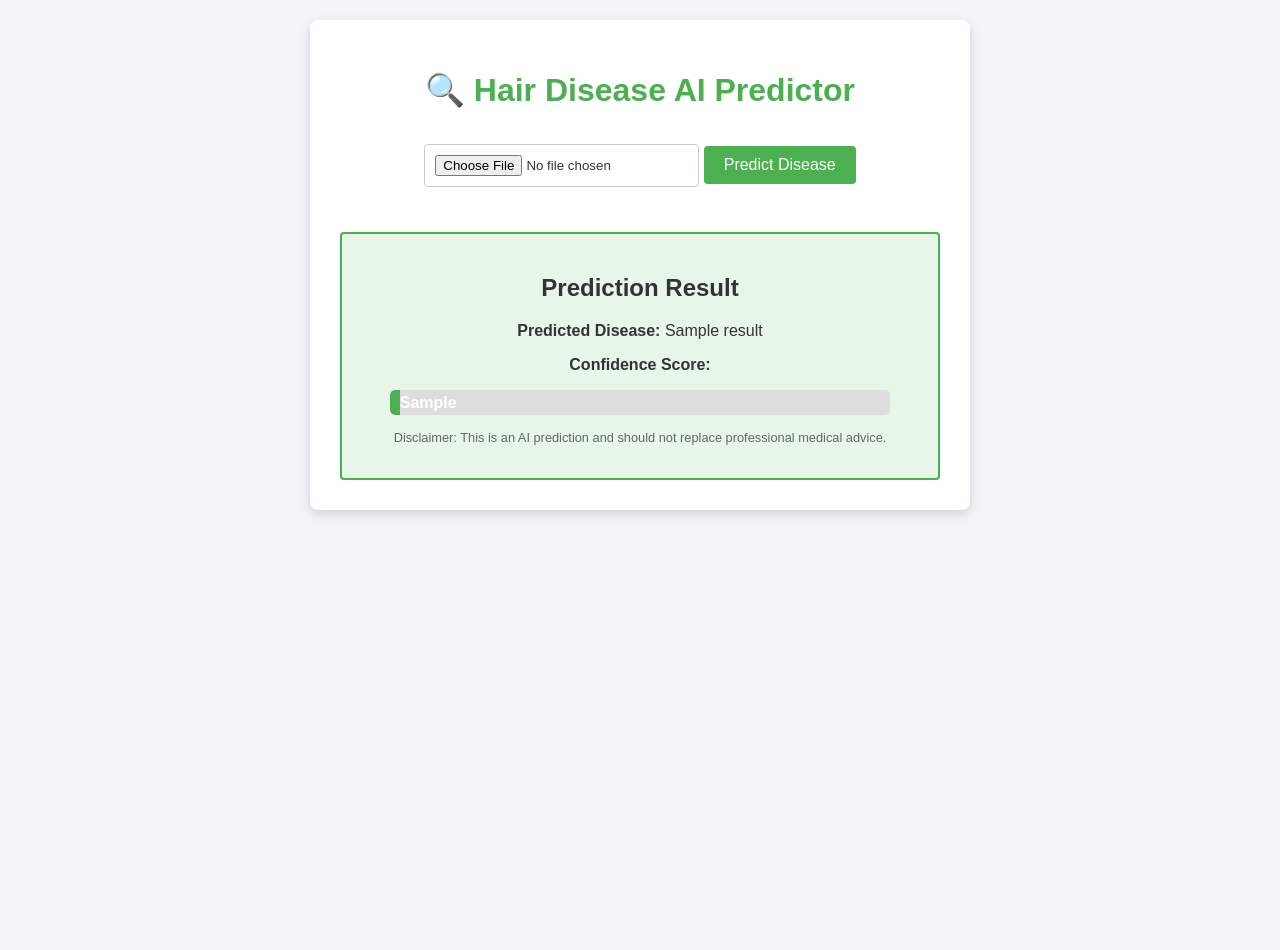
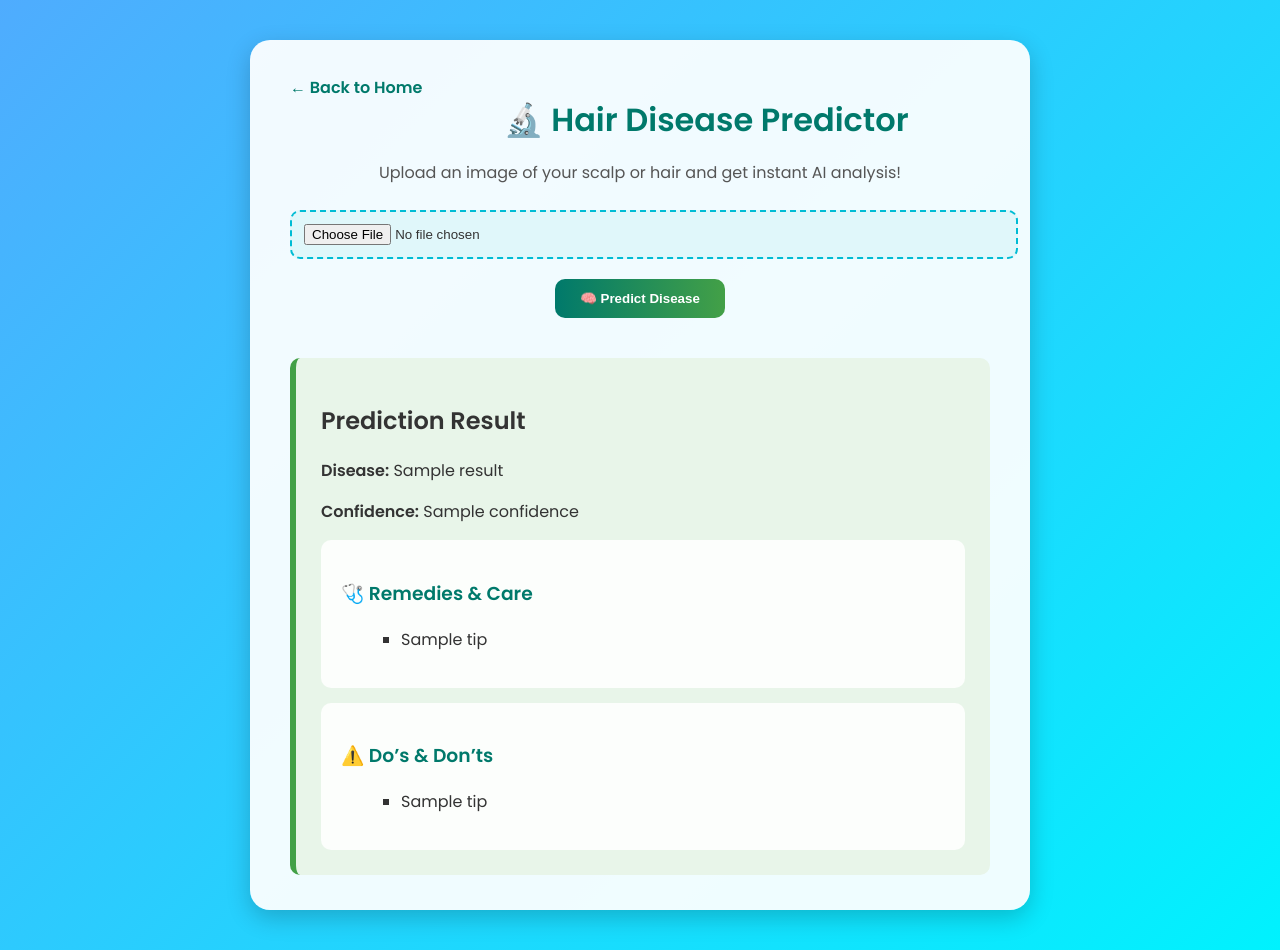
Before and after one commit to Srihari9215/Hair-Disease, a Flask app: template templates/index.html in a window 1280 px wide. Before the commit the page ends 516 px from the top, so only its background shows below. Run offline with Flask 3, Linux system fonts and the light colour scheme; the template is opened without the code that fills it: most values are stand-ins (such as "Sample title", 1, 10 or a date in 2020).

Commit message:
Update index.html

```diff
--- a/templates/index.html
+++ b/templates/index.html
@@ -3,172 +3,214 @@
 <head>
     <meta charset="UTF-8">
     <meta name="viewport" content="width=device-width, initial-scale=1.0">
-    <title>Hair Disease Predictor</title>
+    <title>AI Predictor - Scan Image</title>
+    <link href="https://fonts.googleapis.com/css2?family=Poppins:wght@400;600&display=swap" rel="stylesheet">
     <style>
         body {
-            font-family: Arial, sans-serif;
-            background-color: #f4f4f9;
+            font-family: 'Poppins', sans-serif;
+            margin: 0;
+            background: linear-gradient(135deg, #4facfe, #00f2fe);
             color: #333;
-            margin: 0;
-            padding: 20px;
             display: flex;
             flex-direction: column;
             align-items: center;
+            min-height: 100vh;
+            padding: 40px 15px;
         }
+
         .container {
-            background-color: #fff;
-            padding: 30px;
-            border-radius: 8px;
-            box-shadow: 0 4px 12px rgba(0, 0, 0, 0.15);
+            background-color: #ffffffee;
+            padding: 35px 40px;
+            border-radius: 20px;
+            box-shadow: 0 8px 25px rgba(0,0,0,0.2);
+            max-width: 700px;
             width: 100%;
-            max-width: 600px;
             text-align: center;
+            animation: fadeIn 1.2s ease-in-out;
         }
+
+        .home-link {
+            float: left;
+            text-decoration: none;
+            color: #00796B;
+            font-weight: 600;
+            margin-bottom: 20px;
+            transition: color 0.2s ease;
+        }
+
+        .home-link:hover {
+            color: #43A047;
+        }
+
         h1 {
-            color: #4CAF50;
-            margin-bottom: 20px;
+            color: #00796B;
+            margin-bottom: 10px;
         }
+
+        p.subtitle {
+            color: #555;
+            font-size: 1rem;
+            margin-bottom: 25px;
+        }
+
         input[type="file"] {
-            margin: 15px 0;
-            padding: 10px;
-            border: 1px solid #ccc;
-            border-radius: 4px;
+            padding: 12px;
+            border: 2px dashed #00bcd4;
+            background: #e0f7fa;
+            border-radius: 10px;
+            width: 100%;
+            cursor: pointer;
         }
+
         input[type="submit"] {
-            background-color: #4CAF50;
+            margin-top: 20px;
+            background: linear-gradient(90deg, #00796B, #43A047);
             color: white;
-            padding: 10px 20px;
             border: none;
-            border-radius: 4px;
+            padding: 12px 25px;
+            border-radius: 10px;
             cursor: pointer;
-            font-size: 16px;
-            transition: background-color 0.3s;
+            font-weight: 600;
+            transition: transform 0.2s ease, box-shadow 0.2s ease;
         }
+
         input[type="submit"]:hover {
-            background-color: #45a049;
+            transform: scale(1.05);
+            box-shadow: 0 6px 15px rgba(0,0,0,0.2);
         }
+
+        img#image-preview {
+            margin-top: 20px;
+            max-width: 100%;
+            max-height: 250px;
+            display: none;
+            border-radius: 15px;
+            box-shadow: 0 4px 15px rgba(0,0,0,0.2);
+        }
+
+        .spinner {
+            margin-top: 20px;
+            width: 40px;
+            height: 40px;
+            border: 5px solid rgba(0,0,0,0.1);
+            border-left-color: #43A047;
+            border-radius: 50%;
+            animation: spin 1s linear infinite;
+            display: none;
+        }
+
+        @keyframes spin { 100% { transform: rotate(360deg); } }
+
         .result {
-            margin-top: 30px;
+            margin-top: 40px;
+            background-color: #e8f5e9;
+            border-left: 6px solid #43A047;
+            padding: 25px;
+            border-radius: 10px;
+            text-align: left;
+            animation: slideUp 1s ease-in-out;
+        }
+
+        @keyframes fadeIn { from { opacity: 0; } to { opacity: 1; } }
+        @keyframes slideUp { from { transform: translateY(30px); opacity: 0; } to { transform: translateY(0); opacity: 1; } }
+
+        .error {
+            color: #d32f2f;
+            font-weight: bold;
+            margin-top: 25px;
+        }
+
+        .tips {
+            background: #ffffffdd;
+            border-radius: 10px;
             padding: 20px;
-            border: 2px solid #4CAF50;
-            border-radius: 4px;
-            background-color: #e8f5e9;
+            margin-top: 15px;
         }
-        .error {
-            color: red;
-            font-weight: bold;
-            margin-top: 20px;
+
+        .tips h3 {
+            color: #00796B;
         }
-        /* Spinner CSS */
-        .spinner {
-            border: 4px solid rgba(0, 0, 0, 0.1);
-            width: 36px;
-            height: 36px;
-            border-radius: 50%;
-            border-left-color: #4CAF50; /* Green color for the spinner */
-            animation: spin 1s ease infinite;
-            margin: 10px auto;
-        }
-        @keyframes spin {
-            0% { transform: rotate(0deg); }
-            100% { transform: rotate(360deg); }
-        }
-        /* Progress Bar CSS */
-        .progress-bar-container {
-            background-color: #ddd;
-            border-radius: 5px;
-            margin-top: 10px;
-            height: 25px;
-            width: 90%;
-            margin-left: auto;
-            margin-right: auto;
-            overflow: hidden;
-            text-align: left;
-        }
-        .progress-bar {
-            background-color: #4CAF50;
-            height: 100%;
-            color: white;
-            padding-left: 10px;
-            line-height: 25px;
-            border-radius: 5px 0 0 5px;
-            transition: width 0.5s ease;
-            box-sizing: border-box; /* Include padding in width calculation */
-            font-weight: bold;
+
+        .tips ul {
+            list-style-type: square;
+            margin-left: 20px;
         }
     </style>
 </head>
 <body>
     <div class="container">
-        <h1>🔍 Hair Disease AI Predictor</h1>
+        <a href="{{ url_for('home') }}" class="home-link">← Back to Home</a>
+        <h1>🔬 Hair Disease Predictor</h1>
+        <p class="subtitle">Upload an image of your scalp or hair and get instant AI analysis!</p>
 
-        <img id="image-preview" src="#" alt="Image Preview"
-             style="max-width: 100%; max-height: 200px; display: none; border-radius: 4px; margin-bottom: 20px; border: 1px solid #ccc;">
-
-        <form method="POST" enctype="multipart/form-data">
+        <form method="POST" action="{{ url_for('predict') }}" enctype="multipart/form-data">
             <input type="file" name="file" accept="image/*" id="file-input" required>
-            <input type="submit" value="Predict Disease" id="submit-btn">
-
-            <div id="loading" style="display:none; margin-top: 20px;">
-                <div class="spinner"></div>
-                <p>Analyzing image, please wait...</p>
-            </div>
+            <input type="submit" value="🧠 Predict Disease">
         </form>
 
+        <div class="spinner" id="loading"></div>
+        <img id="image-preview" src="#" alt="Image Preview">
+
         {% if result %}
-            <div class="result">
-                <h2>Prediction Result</h2>
-                <p><strong>Predicted Disease:</strong> {{ result.class_name }}</p>
+        <div class="result">
+            <h2>Prediction Result</h2>
+            <p><strong>Disease:</strong> {{ result.class_name }}</p>
+            <p><strong>Confidence:</strong> {{ result.confidence }}</p>
 
-                <p><strong>Confidence Score:</strong></p>
-                <div class="progress-bar-container">
-                    {% set confidence_value = result.confidence[:-1] | float %}
-                    <div class="progress-bar" style="width: {{ confidence_value }}%;">
-                        {{ result.confidence }}
-                    </div>
-                </div>
+            {% if result.remedies %}
+            <div class="tips">
+                <h3>🩺 Remedies & Care</h3>
+                <ul>
+                    {% for tip in result.remedies %}
+                        <li>{{ tip }}</li>
+                    {% endfor %}
+                </ul>
+            </div>
+            {% endif %}
 
-                <p style="font-size: 0.8em; color: #666; margin-top: 15px;">
-                    Disclaimer: This is an AI prediction and should not replace professional medical advice.
-                </p>
+            {% if result.donts %}
+            <div class="tips">
+                <h3>⚠️ Do’s & Don’ts</h3>
+                <ul>
+                    {% for tip in result.donts %}
+                        <li>{{ tip }}</li>
+                    {% endfor %}
+                </ul>
             </div>
+            {% endif %}
+        </div>
         {% endif %}
 
         {% if error %}
-            <p class="error">Error: {{ error }}</p>
+            <p class="error">{{ error }}</p>
         {% endif %}
     </div>
 
     <script>
-        const form = document.querySelector('form');
-        const submitBtn = document.getElementById('submit-btn');
-        const loadingDiv = document.getElementById('loading');
         const fileInput = document.getElementById('file-input');
         const preview = document.getElementById('image-preview');
+        const spinner = document.getElementById('loading');
+        const form = document.querySelector('form');
 
-        // 1. Loading Spinner Logic
-        form.addEventListener('submit', function() {
-            // Only show spinner if a file is selected
-            if (fileInput.files.length > 0) {
-                loadingDiv.style.display = 'block';
-                submitBtn.style.display = 'none'; // Hide button while loading
-            }
-            // Note: The form submits, and Flask re-renders the page upon completion.
-        });
-
-        // 2. Image Preview Logic
         fileInput.addEventListener('change', function() {
             const file = this.files[0];
             if (file) {
                 const reader = new FileReader();
-                reader.onload = function(e) {
+                reader.onload = e => {
                     preview.src = e.target.result;
                     preview.style.display = 'block';
-                }
+                };
                 reader.readAsDataURL(file);
             } else {
-                preview.src = '#';
                 preview.style.display = 'none';
+            }
+        });
+
+        // Ensure the loading spinner is shown on form submission
+        form.addEventListener('submit', () => {
+            // Only show spinner if a file is selected
+            if (fileInput.files.length > 0) {
+                spinner.style.display = 'inline-block';
             }
         });
     </script>
```
